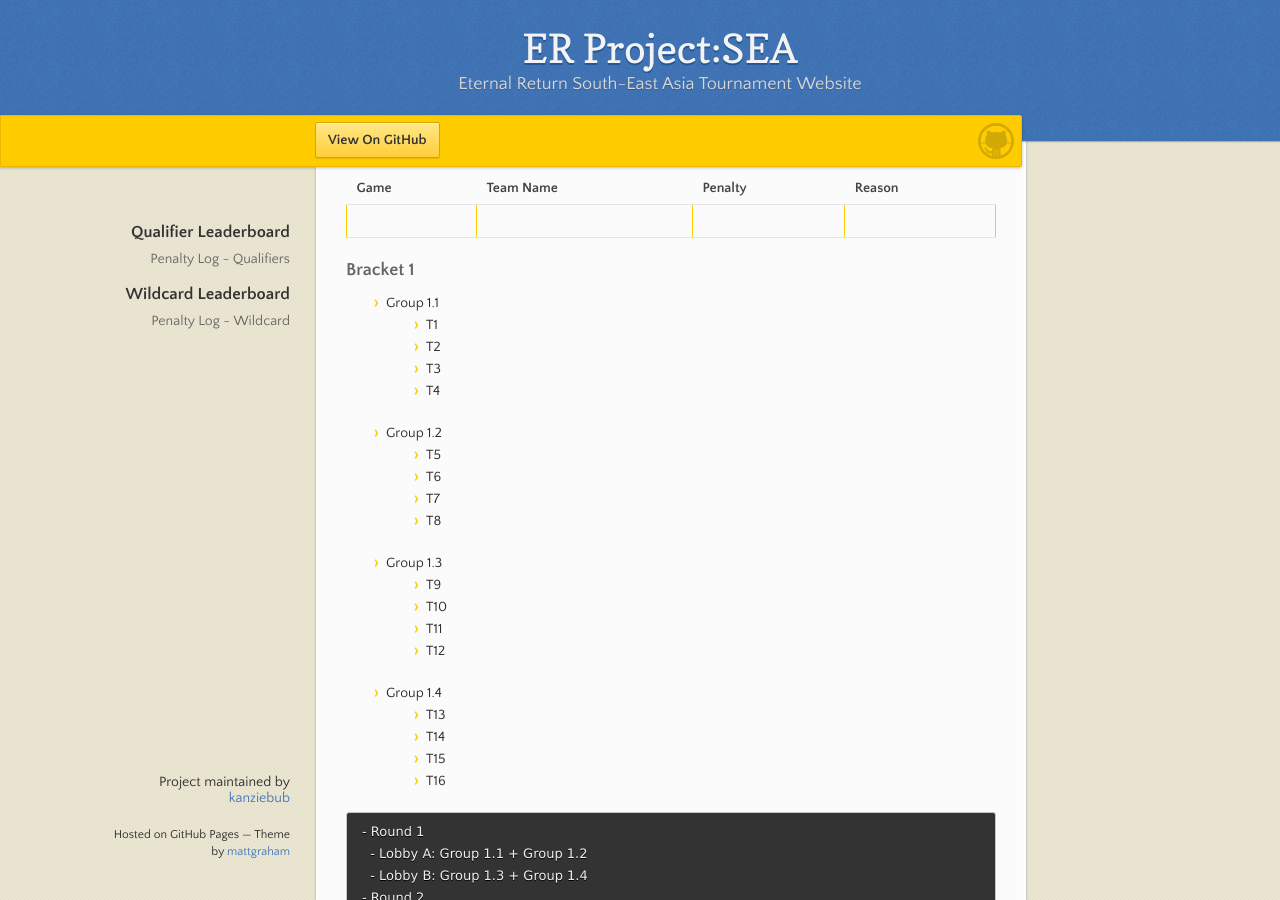
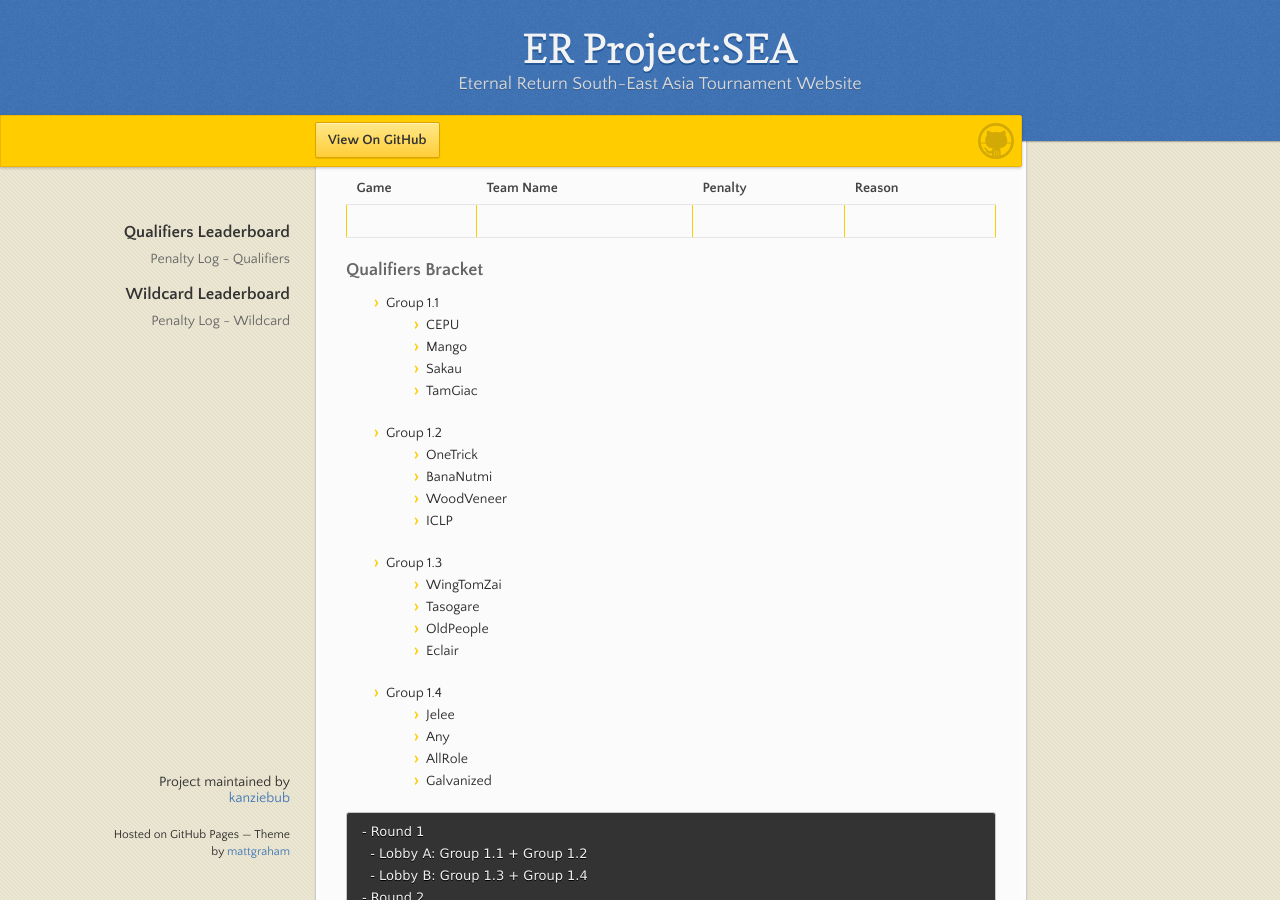
Before and after one commit to kanziebub/ProjectSEA, a Jekyll site: the page built from season/01/qualifiers.md, in a window 1280 px wide and 900 px high, scrolled down 783 px. Built offline with Jekyll 4.4.1, drawn with Linux system fonts in a browser that asks for light colours; some of the changed text lies outside the part shown.

Commit message:
s1/tourney ready

````diff
--- a/season/01/qualifiers.md
+++ b/season/01/qualifiers.md
@@ -6,7 +6,7 @@ layout: default
 [ ![Logo](https://kanziebub.github.io/ProjectSEA/assets/images/bullet_rev.png) Home](https://kanziebub.github.io/ProjectSEA/)
 
 
-# **Qualifier Leaderboard**
+# **Qualifiers Leaderboard**
 
 ### Games Played = 0
 
@@ -15,7 +15,7 @@ layout: default
 | #**1** | **Tasogare** | 0 | **0** |
 | #**2** | **WoodVeneer** | 0 | **0** |
 | #**3** | **Galvanized** | 0 | **0** |
-| #**4** | CEPU | 0 | 0 |
+| #**4** | **CEPU** | 0 | **0** |
 | #**5** | JELEE | 0 | 0 |
 | #**6** | AllRole | 0 | 0 |
 | #**7** | Any | 0 | 0 |
@@ -39,27 +39,27 @@ layout: default
 
 
 
-### Bracket 1
+### Qualifiers Bracket
 - Group 1.1
-  - T1
-  - T2
-  - T3
-  - T4
+  - CEPU
+  - Mango
+  - Sakau
+  - TamGiac
 - Group 1.2
-  - T5
-  - T6
-  - T7
-  - T8
+  - OneTrick
+  - BanaNutmi
+  - WoodVeneer
+  - ICLP
 - Group 1.3
-  - T9
-  - T10
-  - T11
-  - T12
+  - WingTomZai
+  - Tasogare
+  - OldPeople
+  - Eclair
 - Group 1.4
-  - T13
-  - T14
-  - T15
-  - T16
+  - Jelee
+  - Any
+  - AllRole
+  - Galvanized
 
 
 ```
@@ -85,7 +85,7 @@ layout: default
 | #**1** | **nan** | 0 | **0** |
 | #**2** | **nan** | 0 | **0** |
 | #**3** | **nan** | 0 | **0** |
-| #**4** | nan | 0 | 0 |
+| #**4** | **nan** | 0 | **0** |
 | #**5** | nan | 0 | 0 |
 | #**6** | nan | 0 | 0 |
 | #**7** | nan | 0 | 0 |
````
Also changed, not shown: other parts of season/01/qualifiers.md (+1 -1 lines), script.py (+20 -20 lines).
